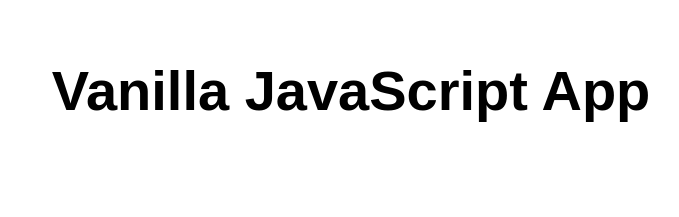
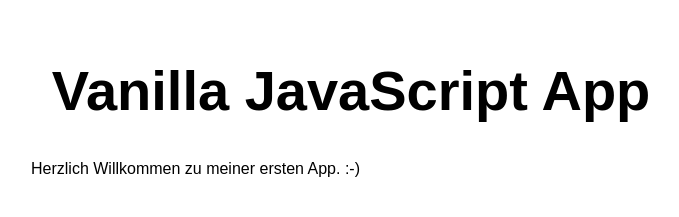
Before and after one commit to Saharien/aswa-vanilla, a website: page src/index.html in a window 1280 px wide. Shown: the whole page, without its empty margins (289-968 px from the left). Drawn offline with Linux system fonts and the light colour scheme.

Commit message:
kleinen text hinzugefügt, möglicherweise aus versehen auch einen sirv-versuch

```diff
--- a/package.json
+++ b/package.json
@@ -3,5 +3,8 @@
   "version": "1.0.0",
   "scripts": {
     "start": "sirv ./src public --cors --single --no-clear --port 8000"
+  },
+  "dependencies": {
+    "sirv": "^3.0.0"
   }
 }
--- a/src/index.html
+++ b/src/index.html
@@ -11,6 +11,7 @@
 <body>
   <main>
     <h1>Vanilla JavaScript App</h1>
+    <p>Herzlich Willkommen zu meiner ersten App. :-)</p>
   </main>
 </body>
 
```
Also changed, not shown: 1 other file.
